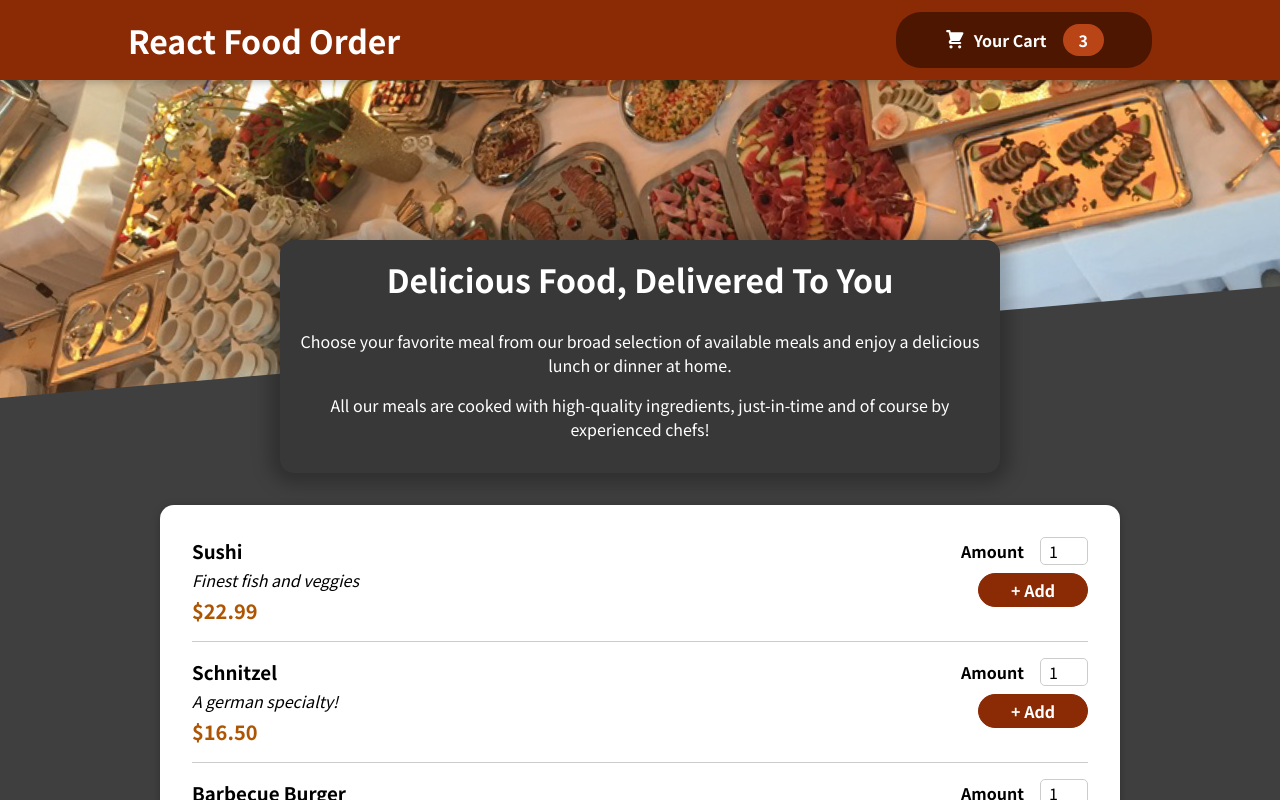
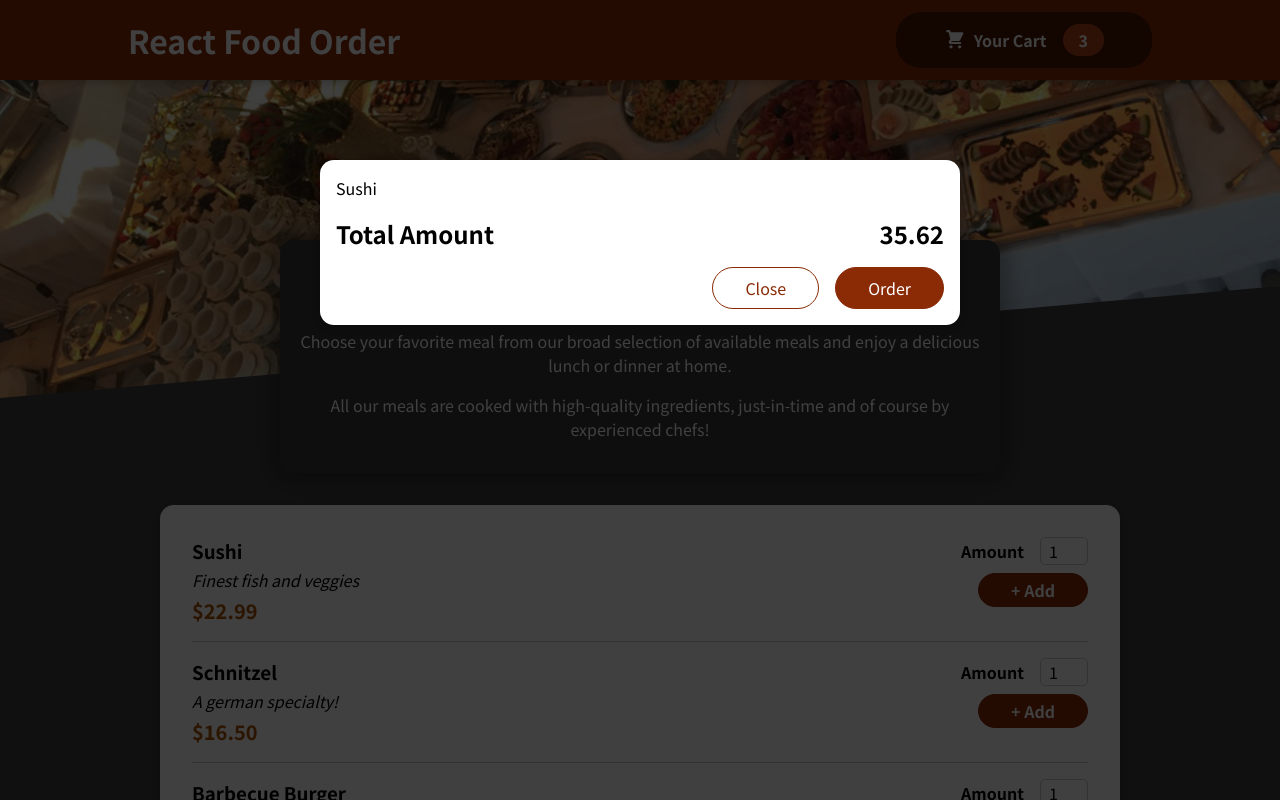
Before and after one commit to keroken/food-order-app, a React (Create React App) app: page / in a window 1280 px wide. Shown: the top 800 px of the page. Built offline with nearby package versions, Linux system fonts and the light colour scheme.

Commit message:
add Cart to App

```diff
--- a/src/App.js
+++ b/src/App.js
@@ -1,10 +1,12 @@
 import React from 'react';
 import Header from './components/Layout/Header';
 import Meals from './components/Meals/Meals';
+import Cart from './components/Cart/Cart';
 
 function App() {
   return (
     <>
+      <Cart />
       <Header />
       <main>
         <Meals />
--- a/src/components/Cart/Cart.js
+++ b/src/components/Cart/Cart.js
@@ -1,3 +1,4 @@
+import Modal from '../UI/Modal';
 import classes from './Cart.module.css';
 
 const Cart = props => {
@@ -9,7 +10,7 @@ const Cart = props => {
     </ul>
   );
   return (
-    <div>
+    <Modal>
       {cartItems}
       <div className={classes.total}>
         <span>Total Amount</span>
@@ -19,7 +20,7 @@ const Cart = props => {
         <button className={classes['button--alt']}>Close</button>
         <button className={classes.button}>Order</button>
       </div>
-    </div>
+    </Modal>
   );
 };
 
```
